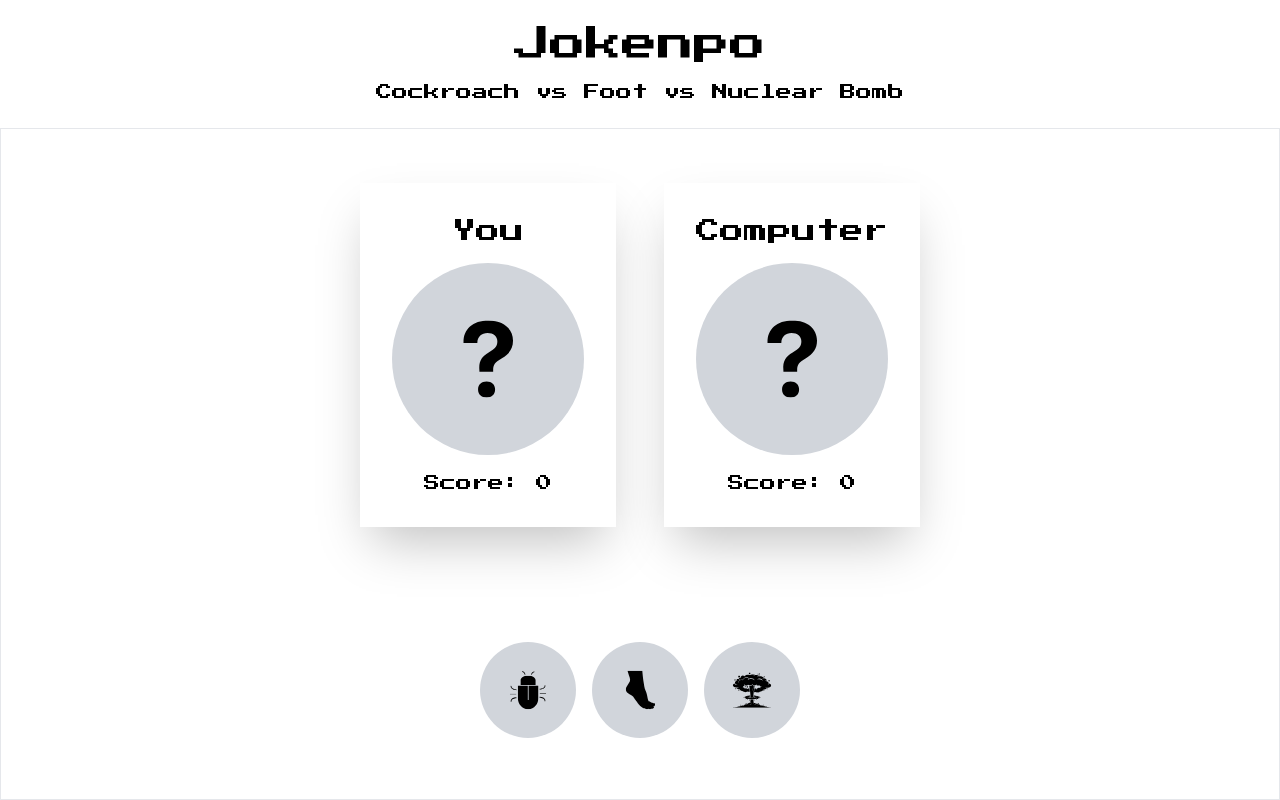
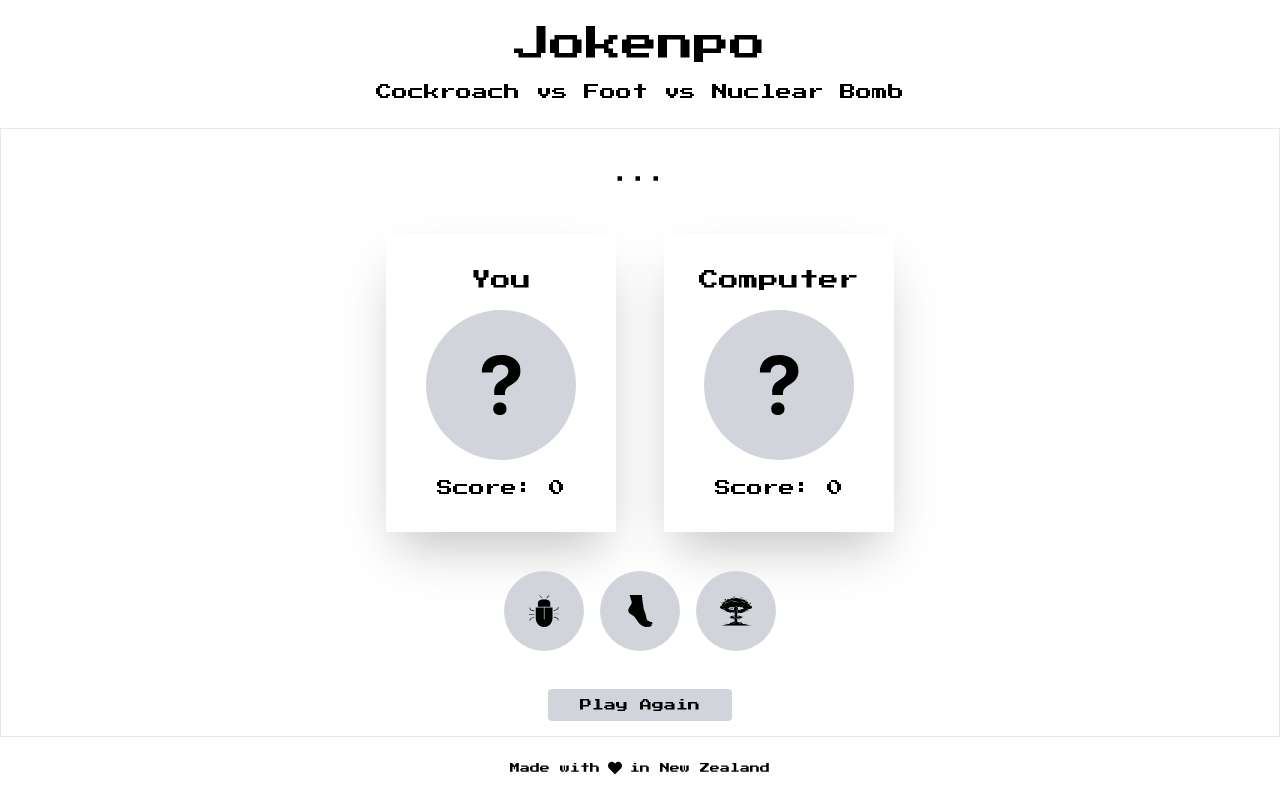
Before and after one commit to ninaokumura/steven-hyde, a React (Create React App) app: page / in a window 1280 px wide. Built offline with nearby package versions, Linux system fonts and the light colour scheme.

Commit message:
implement reset game button

```diff
--- a/package.json
+++ b/package.json
@@ -8,6 +8,7 @@
     "@testing-library/user-event": "^13.5.0",
     "react": "^17.0.2",
     "react-dom": "^17.0.2",
+    "react-icons": "^4.3.1",
     "react-scripts": "5.0.0",
     "web-vitals": "^2.1.4"
   },
--- a/src/App.js
+++ b/src/App.js
@@ -1,4 +1,5 @@
 import { useState } from 'react';
+import { FaHeart } from 'react-icons/fa';
 import './App.css';
 import Card from './components/Card';
 import questionMark from './images/question-mark.svg';
@@ -11,6 +12,7 @@ const initialState = {
   playerOption: 'questionMark',
   computerScore: 0,
   computerOption: 'questionMark',
+  message: '...',
 };
 
 const icons = {
@@ -56,7 +58,16 @@ function App() {
   const [computerOption, setComputerOption] = useState(
     initialState.computerOption
   );
-  const [message, setMessage] = useState('');
+  const [message, setMessage] = useState('...');
+
+  function resetGame() {
+    setPlayerScore(initialState.playerScore);
+    setComputerScore(initialState.computerScore);
+    setComputerOption(initialState.computerOption);
+    setPlayerOption(initialState.playerOption);
+    setMessage(initialState.message);
+    return;
+  }
 
   const playerCards = [
     {
@@ -78,8 +89,7 @@ function App() {
         <span className=''>Cockroach vs Foot vs Nuclear Bomb</span>
       </header>
       <main className='border flex-1 grid place-items-center'>
-        {message}
-
+        <div className='py-4 text-lg'>{message}</div>
         <div className='flex gap-12'>
           {playerCards.map(player => (
             <Card
@@ -91,7 +101,7 @@ function App() {
           ))}
         </div>
 
-        <div className='flex'>
+        <div className='flex '>
           {options.map(option => (
             <button
               key={option.name}
@@ -112,14 +122,26 @@ function App() {
               }}
             >
               <img
-                className='w-24 bg-gray-300 rounded-full m-2'
+                className='w-20 bg-gray-300 rounded-full m-2'
                 src={option.imageSrc}
                 alt={option.name}
               />
             </button>
           ))}
         </div>
+        <button
+          className='bg-gray-300 py-2 px-8 rounded text-xs hover:text-gray-300 hover:bg-black'
+          onClick={resetGame}
+        >
+          Play Again
+        </button>
       </main>
+
+      <footer className='grid place-items-center w-full p-6'>
+        <span className='text-[10px] flex gap-2'>
+          Made with {<FaHeart className='text-sm' />} in New Zealand
+        </span>
+      </footer>
     </div>
   );
 }
--- a/src/components/Card.jsx
+++ b/src/components/Card.jsx
@@ -2,11 +2,11 @@ import React from 'react';
 
 export default function Card(props) {
   return (
-    <div className='shadow-2xl p-8 w-[16rem] m-auto'>
+    <div className='shadow-2xl py-8 w-[230px] m-auto'>
       <div className='grid place-items-center gap-4'>
-        <span className='text-2xl'>{props.playerName}</span>
+        <span className='text-xl'>{props.playerName}</span>
         <div className='bg-gray-300 rounded-full'>
-          <img className='w-[16rem]' src={props.src} alt='options' />
+          <img className='w-[150px]' src={props.src} alt='options' />
         </div>
         <span>Score: {props.score}</span>
       </div>
```
Also changed, not shown: 1 other file (tests, documents, lock files or other folders).
